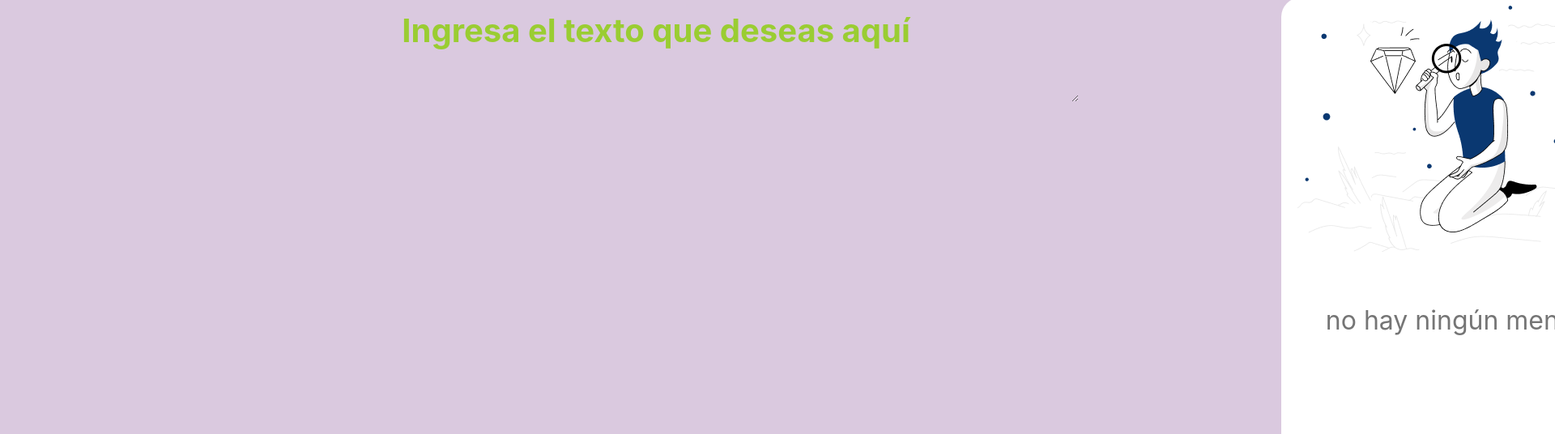
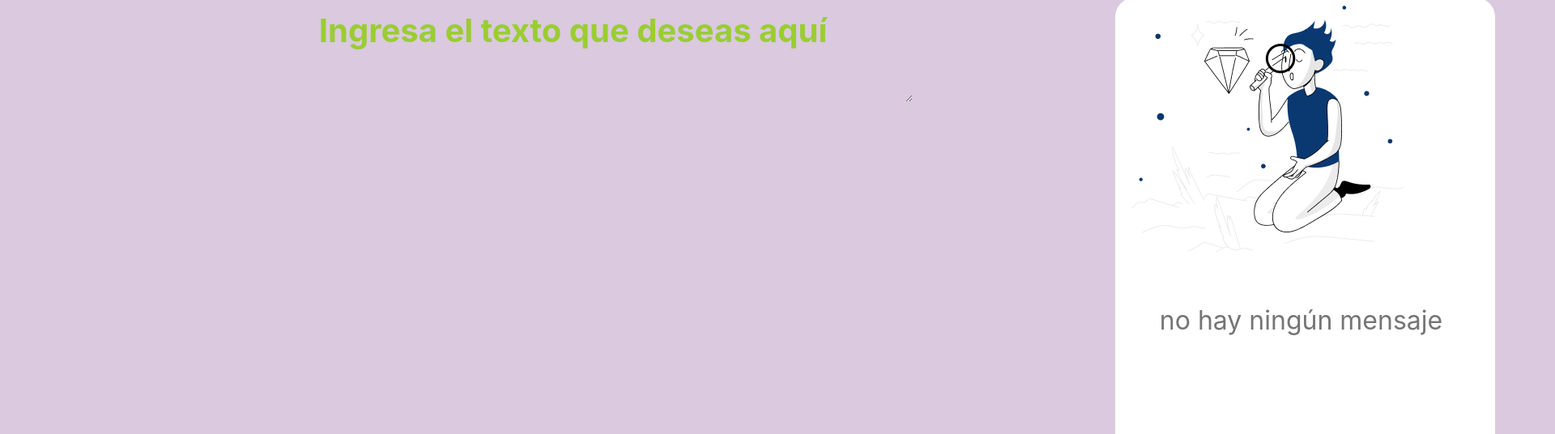
Before and after one commit to EmmanuelAle/Encriptador, a plain HTML site: page index.html in a window 1280 px wide. Shown: the part 80-616 px from the top of the page at 81% size, 1920 px wide, since content can reach past the window. Drawn offline with Linux system fonts and the light colour scheme; a web font is replaced by a local one.

Commit message:
Update index.html

```diff
--- a/index.html
+++ b/index.html
@@ -21,7 +21,7 @@
 
     <main>
         <section>
-            <textarea cols="50" rows="2"  class="text-area" required placeholder="Ingresa el texto que deseas aquí"></textarea>
+            <textarea cols="40" rows="2"  class="text-area" required placeholder="Ingresa el texto que deseas aquí"></textarea>
 
             <div>
                 <h6 for="texto-primario" class="texto-final"> &#9432; Solo letras minúsculas y sin acentos</h6>
```
